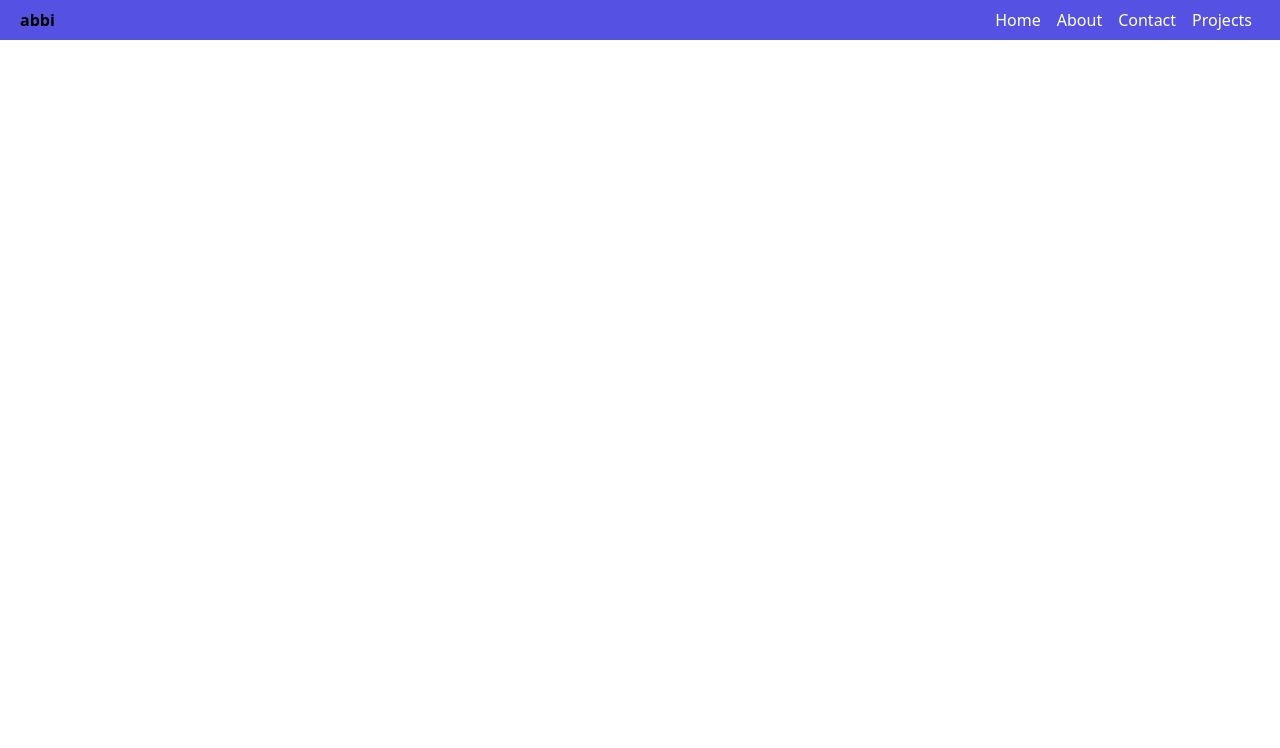
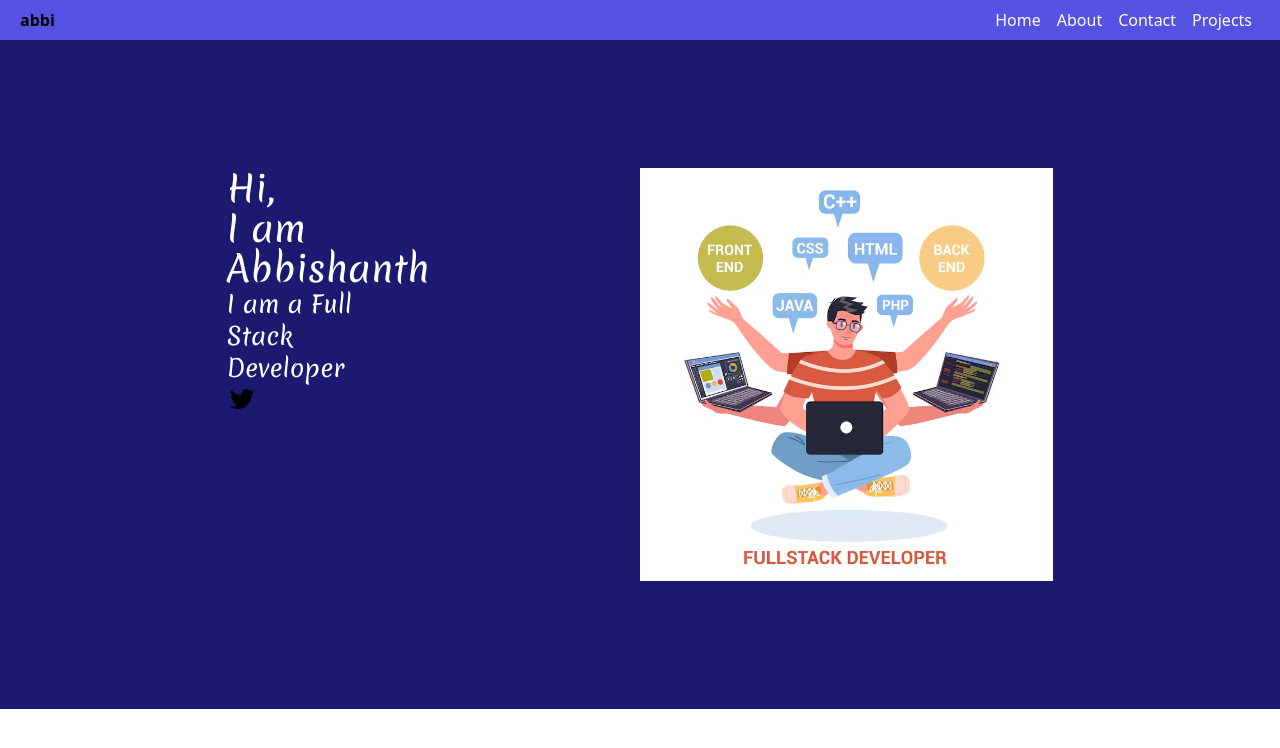
Before and after one commit to abbishanth09/abbi_portfolio, a React (Create React App) app: page / in a window 1280 px wide. Shown: the top 748 px of the page. Built offline with nearby package versions, Linux system fonts and the light colour scheme.

Commit message:
Refactor code structure for improved readability and maintainability

```diff
--- a/package.json
+++ b/package.json
@@ -10,6 +10,7 @@
     "@testing-library/user-event": "^13.5.0",
     "react": "^19.3.1",
     "react-dom": "^19.3.1",
+    "react-icons": "^5.7.0",
     "react-scripts": "5.0.1",
     "web-vitals": "^2.1.4"
   },
--- a/public/index.html
+++ b/public/index.html
@@ -24,6 +24,7 @@
       work correctly both with client-side routing and a non-root public URL.
       Learn how to configure a non-root public URL by running `npm run build`.
     -->
+    <link href="https://fonts.googleapis.com/css2?family=Merienda:wght@300..900&display=swap" rel="stylesheet">
     <title>React App</title>
   </head>
   <body>
--- a/src/App.css
+++ b/src/App.css
@@ -10,6 +10,10 @@ header ul li{
   background: rgb(85 81 227);
 }
 
+.bg-secondary{
+  background: rgb(28, 25, 113);
+}
+
 .mobile-nav {
   @apply fixed top-10 left-0 bg-gray-600 w-full h-1/4;
 }
--- a/src/App.js
+++ b/src/App.js
@@ -1,10 +1,12 @@
 import './App.css';
 import Header from './components/Header';
+import Hero from './components/Hero';
 
 function App() {
   return (
     <div className="App">
       <Header />
+      <Hero />
     </div>
   );
 }
--- a/src/components/Hero.js
+++ b/src/components/Hero.js
@@ -0,0 +1,22 @@
+import Heroimg from '../assets/Hero.avif'
+import { AiOutlineTwitter } from "react-icons/ai";
+
+export default function Hero() {
+    return <section className='flex px-5 py-32 bg-secondary justify-center'>
+
+        <div className='w-1/3 flex flex-col'>
+            <h1 className='w-1/3 text-white text-4xl font-hero-font'>Hi, <br/> I am Abbishanth
+            <p className='text-2xl'>I am a Full Stack Developer</p>
+            </h1>
+            <div>
+                <a href='#' aria-label="Twitter">
+                    <AiOutlineTwitter className="text-black text-3xl" />
+                </a>
+            </div>
+
+        </div>
+
+        <img className='w-1/3' src={Heroimg} alt="Hero" />
+    </section>
+
+}
--- a/tailwind.config.js
+++ b/tailwind.config.js
@@ -4,7 +4,11 @@ module.exports = {
     "./src/**/*.{js,jsx,ts,tsx}",
   ],
   theme: {
-    extend: {},
+    extend: {
+      fontFamily: {
+        'hero-font': ['Merienda', 'cursive'],
+      },
+    },
   },
   plugins: [],
-}
+};
```
Also changed, not shown: src/assets/Hero.avif (added), 1 other file (tests, documents, lock files or other folders).
